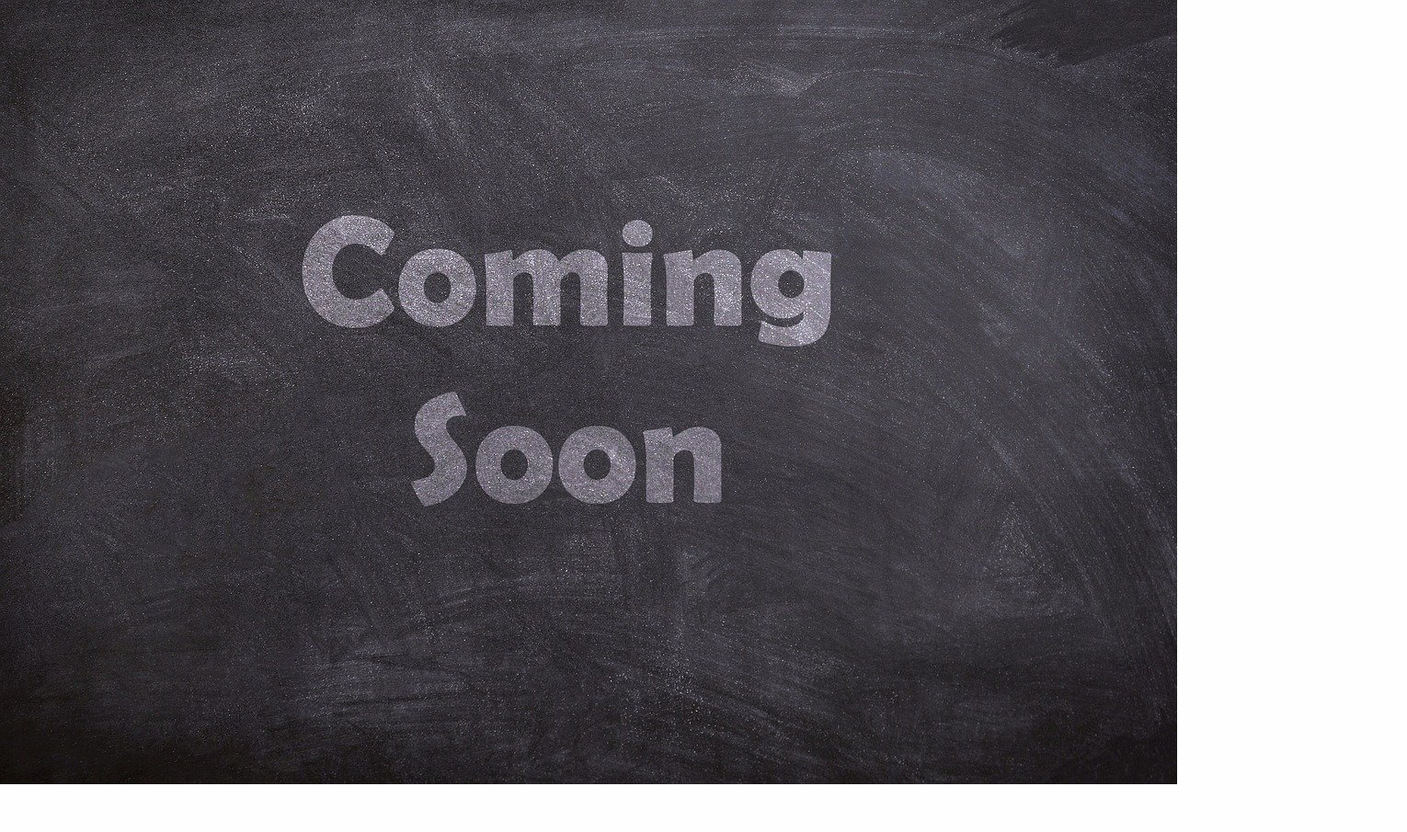
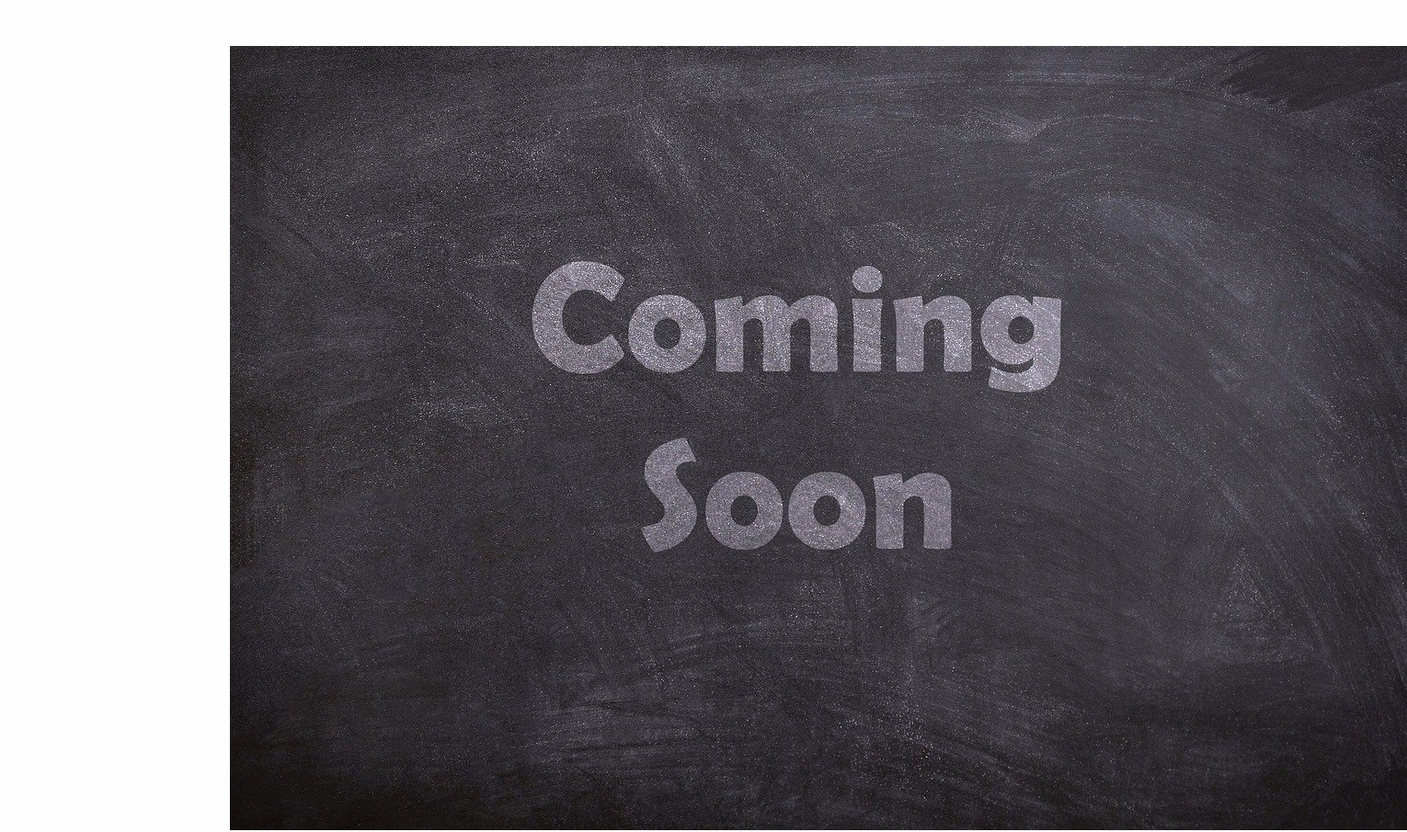
Before and after one commit to shreyasangadi/shreyasangadi.github.io, a plain HTML site: page index.html in a window 1280 px wide. Shown: the whole page at 92% size, 1530 px wide, since content can reach past the window. Before the commit the page ends 855 px from the top, so only its background shows below. Drawn offline with Linux system fonts and the light colour scheme.

Commit message:
Commit-2

```diff
--- a/index.html
+++ b/index.html
@@ -4,12 +4,22 @@
 
 	<link rel="stylesheet" type="text/css" href="styles.css">
 	<meta name="viewport" content="width=device-width, initial-scale=1.0">
+	<style>
+	div.static {
+  	position: static;
+  	padding : 20;
+	margin-left : 250px;
+	margin-top : 50px;
+	width: 	auto;
+	height: auto;
+}
+</style>
 </head>
 <body>
 
 
-
+<div class = "static">
 <img src="coming-soon.jpg" alt="Coming soon">
-
+</div>
 </body>
 </html>
```
